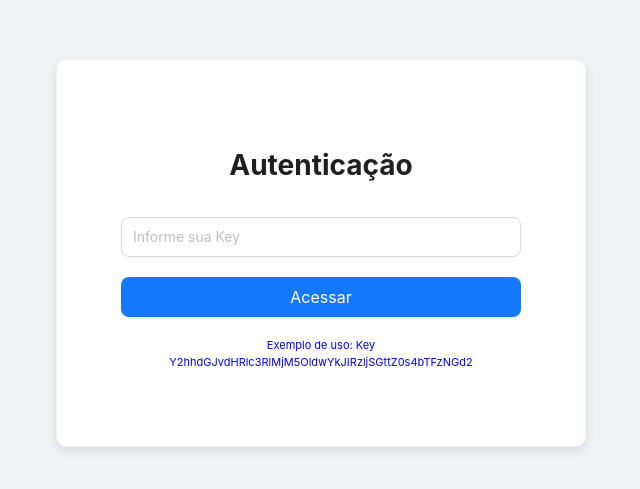
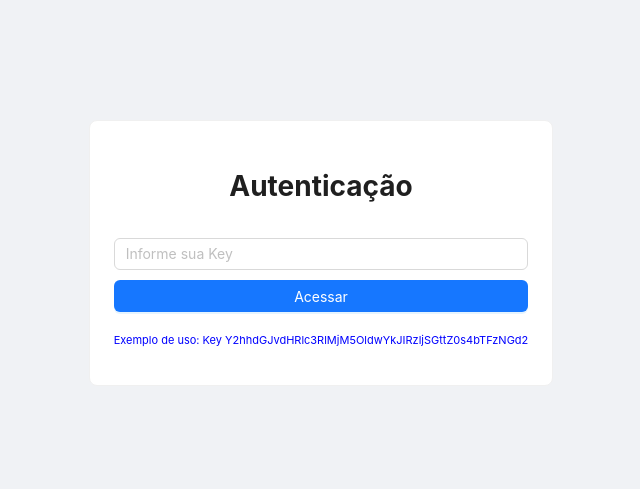
Before and after one commit to jvitorserrao/teste-whitewall-front, a React (Create React App) app: page / in a window 1280 px wide. Shown: the part 147-636 px from the top of the page, without its empty margins (319-959 px from the left). Built offline with nearby package versions, Linux system fonts and the light colour scheme.

Commit message:
feat: update

```diff
--- /dev/null
+++ b/src/components/Btn/index.tsx
@@ -0,0 +1,27 @@
+import { Button } from "antd";
+import './styles.css';
+import { ButtonType } from "antd/es/button";
+import React from "react";
+
+interface BtnProps {
+    onClick: () => void;
+    children: React.ReactNode;
+    type?: ButtonType;
+    style?: React.CSSProperties;
+    className?: string;
+    loading?: boolean;
+}
+
+export function Btn({ onClick, children, type = "default", style, className, loading }: BtnProps) {
+    return (
+        <Button
+            className={`custom-button ${className}`}
+            type={type}
+            onClick={onClick}
+            style={style}
+            loading={loading}
+        >
+            {children}
+        </Button>
+    );
+}
--- /dev/null
+++ b/src/components/Btn/styles.css
@@ -0,0 +1,6 @@
+.custom-button {
+  width: "100%";
+  height: "40px";
+  fontsize: "16px";
+  borderradius: "8px";
+}
--- /dev/null
+++ b/src/components/ContentCard/index.tsx
@@ -0,0 +1,17 @@
+import { Card } from "antd";
+import "./styles.css";
+
+interface CardProps {
+  style?: React.CSSProperties;
+  children?: React.ReactNode;
+  className?: string;
+}
+
+export function ContentCard({ style, children, className }: CardProps) {
+  return (
+    <Card className={`custom-button ${className}`}
+    style={style}>
+      {children}
+    </Card>
+  );
+}
--- /dev/null
+++ b/src/components/ContentCard/styles.css
@@ -0,0 +1,8 @@
+.custom-card{
+    width: "100%";
+    maxWidth: "540px";
+    padding: "40px";
+    borderRadius: "10px";
+    boxShadow: "0 4px 12px rgba(0, 0, 0, 0.1)";
+    backgroundColor: "#fff";
+}
--- /dev/null
+++ b/src/components/InputText/index.tsx
@@ -0,0 +1,28 @@
+import { Input } from 'antd';
+import './styles.css';
+
+interface InputTextProps {
+    value: string;
+    onChange: (e: React.ChangeEvent<HTMLInputElement>) => void;
+    placeholder?: string;
+    style?: React.CSSProperties;
+    className?: string;
+}
+
+export function InputText({
+    value,
+    onChange,
+    placeholder = "default",
+    style,
+    className,
+}: InputTextProps) {
+    return (
+        <Input
+            className={className}
+            placeholder={placeholder}
+            value={value}
+            onChange={onChange}
+            style={style}
+        />
+    );
+}
--- /dev/null
+++ b/src/components/InputText/styles.css
@@ -0,0 +1,6 @@
+.custom-textInput {
+  width: "100%";
+  height: "40px";
+  borderradius: "8px";
+  marginbottom: "20px";
+}
--- a/src/page/index.tsx
+++ b/src/page/index.tsx
@@ -1,7 +1,11 @@
-import { Button, Input, message, Card } from "antd";
+import { message } from "antd";
 import axios from "axios";
 import { useState } from "react";
 import { useNavigate } from "react-router-dom";
+import { Btn } from "../components/Btn";
+import { InputText } from "../components/InputText";
+import { ContentCard } from "../components/ContentCard";
+import "./styles.css";
 
 const IndexPage = () => {
   const navigate = useNavigate();
@@ -11,16 +15,13 @@ const IndexPage = () => {
   const handleSubmit = async () => {
     try {
       if (key.length < 52) {
-         message.error("Formato da Key inválido!");
-         message.error("Atente-se ao 'Key' no início!");
-         return;
-       }
-      await axios.post(`${API_URL}/login`,
-        { key },
-        { withCredentials: true }
-      );
+        message.error("Formato da Key inválido!");
+        message.error("Atente-se ao 'Key' no início!");
+        return;
+      }
+      await axios.post(`${API_URL}/login`, { key }, { withCredentials: true });
 
-      localStorage.setItem('authKey', key);
+      localStorage.setItem("authKey", key);
       message.success("Auntenticação realizada com sucesso!");
       navigate("/contatos");
     } catch (error) {
@@ -29,63 +30,22 @@ const IndexPage = () => {
   };
 
   return (
-    <div
-      style={{
-        display: "flex",
-        flexDirection: "column",
-        alignItems: "center",
-        justifyContent: "center",
-        height: "100vh",
-        backgroundColor: "#f0f2f5",
-      }}
-    >
-      <Card
-        style={{
-          width: "100%",
-          maxWidth: "530px",
-          padding: "40px",
-          borderRadius: "10px",
-          boxShadow: "0 4px 12px rgba(0, 0, 0, 0.1)",
-          backgroundColor: "#fff",
-        }}
-      >
-        <h1 style={{ textAlign: "center", marginBottom: "30px" }}>
-          Autenticação
-        </h1>
-        <Input
-          style={{
-            width: "100%",
-            height: "40px",
-            borderRadius: "8px",
-            marginBottom: "20px",
-          }}
+    <div className="container">
+      <ContentCard>
+        <h1 className="heading">Autenticação</h1>
+        <InputText
+          className="input"
           placeholder="Informe sua Key"
           value={key}
           onChange={(e) => setKey(e.target.value)}
         />
-        <Button
-          type="primary"
-          style={{
-            width: "100%",
-            height: "40px",
-            fontSize: "16px",
-            borderRadius: "8px",
-          }}
-          onClick={handleSubmit}
-        >
+        <Btn className="button" type="primary" onClick={handleSubmit}>
           Acessar
-        </Button>
-        <p
-          style={{
-            marginTop: "20px",
-            fontSize: "11px",
-            color: "blue",
-            textAlign: "center",
-          }}
-        >
+        </Btn>
+        <p className="example-text">
           Exemplo de uso: Key Y2hhdGJvdHRlc3RlMjM5OldwYkJIRzljSGttZ0s4bTFzNGd2
         </p>
-      </Card>
+      </ContentCard>
     </div>
   );
 };
--- a/src/page/listaContatos.tsx
+++ b/src/page/listaContatos.tsx
@@ -1,7 +1,11 @@
-import { Button, message, Table, Card, Modal } from "antd";
+import { message, Table, Card, Modal } from "antd";
 import axios from "axios";
 import { useState } from "react";
 import { useNavigate } from "react-router-dom";
+import { formatDate } from "../utils";
+import { Btn } from "../components/Btn";
+import { ContentCard } from "../components/ContentCard";
+import "./styles.css";
 
 interface Contato {
   name: string;
@@ -24,22 +28,6 @@ const ListaContato = () => {
     navigate(-1);
   };
 
-  const formatDate = (dateString: string) => {
-    if (!dateString) return "";
-    const date = new Date(dateString);
-    if (isNaN(date.getTime())) return "";
-
-    const options: Intl.DateTimeFormatOptions = {
-      day: "2-digit",
-      month: "2-digit",
-      year: "numeric",
-      hour: "2-digit",
-      minute: "2-digit",
-      hour12: false,
-    };
-    return date.toLocaleString("pt-BR", options);
-  };
-
   const fetchData = async () => {
     setLoading(true);
 
@@ -50,7 +38,7 @@ const ListaContato = () => {
         return;
       }
 
-      const response = await axios.post(`${API_URL}/contato/listar`, {
+      const response = await axios.post(`${API_URL}/contato`, {
         page: 1,
         size: 10,
         sortColumns: [
@@ -83,7 +71,7 @@ const ListaContato = () => {
   const fetchModalData = async (identity: string) => {
     setLoading(true);
     try {
-      const response = await axios.post(`${API_URL}/historico/${identity}`, {
+      const response = await axios.post(`${API_URL}/contato/${identity}`, {
         key: { key: storedKey },
       });
       setModalData(response.data.results);
@@ -126,55 +114,26 @@ const ListaContato = () => {
   ];
 
   return (
-    <div
-      style={{
-        padding: "40px",
-        display: "flex",
-        flexDirection: "column",
-        alignItems: "center",
-        justifyContent: "center",
-        minHeight: "100vh",
-        backgroundColor: "#f0f2f5",
-      }}
-    >
-      <Card
-        style={{
-          width: "100%",
-          maxWidth: "800px",
-          boxShadow: "0 4px 12px rgba(0, 0, 0, 0.1)",
-          padding: "20px",
-          borderRadius: "8px",
-          backgroundColor: "#fff",
-          display: "flex",
-          flexDirection: "column",
-        }}
-      >
+    <div className="div-container">
+      <ContentCard className="card">
         <div style={{ marginBottom: "20px" }}>
-          <Button
+          <Btn
+            className="btn"
             type="primary"
             onClick={fetchData}
             loading={loading}
-            style={{
-              padding: "0 40px",
-              fontSize: "16px",
-              height: "40px",
-              borderRadius: "5px",
-            }}
           >
             Buscar
-          </Button>
-          <Button
+          </Btn>
+          <Btn
+            className="btn"
             onClick={handleBack}
             style={{
-              padding: "0 40px",
-              fontSize: "16px",
-              height: "40px",
-              borderRadius: "5px",
               marginLeft: "10px",
             }}
           >
             Voltar
-          </Button>
+          </Btn>
         </div>
 
         {data.length > 0 ? (
@@ -196,7 +155,7 @@ const ListaContato = () => {
             </div>
           )
         )}
-      </Card>
+      </ContentCard>
 
       <Modal
         title="Conversas do Contato"
--- /dev/null
+++ b/src/page/styles.css
@@ -0,0 +1,57 @@
+.container {
+    display: flex;
+    flex-direction: column;
+    align-items: center;
+    justify-content: center;
+    height: 100vh;
+    background-color: #f0f2f5;
+
+  }
+
+  .heading {
+    text-align: center;
+    margin-bottom: 30px;
+  }
+
+  .input {
+    margin-bottom: 10px;
+  }
+
+  .button {
+    width: 100%;
+  }
+
+  .example-text {
+    margin-top: 20px;
+    font-size: 11px;
+    color: blue;
+    text-align: center;
+  }
+
+  .div-container {
+    padding: 40px;
+    display: flex;
+    flex-direction: column;
+    align-items: center;
+    justify-content: center;
+    min-height: 100vh;
+    background-color: #f0f2f5;
+  }
+
+  .card {
+    width: 100%;
+    max-width: 800px;
+    box-shadow: 0 4px 12px rgba(0, 0, 0, 0.1);
+    padding: 20px;
+    border-radius: 8px;
+    background-color: #fff;
+    display: flex;
+    flex-direction: column;
+  }
+
+  .btn {
+    padding: 0 40px;
+    font-size: 16px;
+    height: 40px;
+    border-radius: 5px;
+  }
--- /dev/null
+++ b/src/utils/index.ts
@@ -0,0 +1,15 @@
+export const formatDate = (dateString: string) => {
+    if (!dateString) return "";
+    const date = new Date(dateString);
+    if (isNaN(date.getTime())) return "";
+
+    const options: Intl.DateTimeFormatOptions = {
+      day: "2-digit",
+      month: "2-digit",
+      year: "numeric",
+      hour: "2-digit",
+      minute: "2-digit",
+      hour12: false,
+    };
+    return date.toLocaleString("pt-BR", options);
+  };
```
